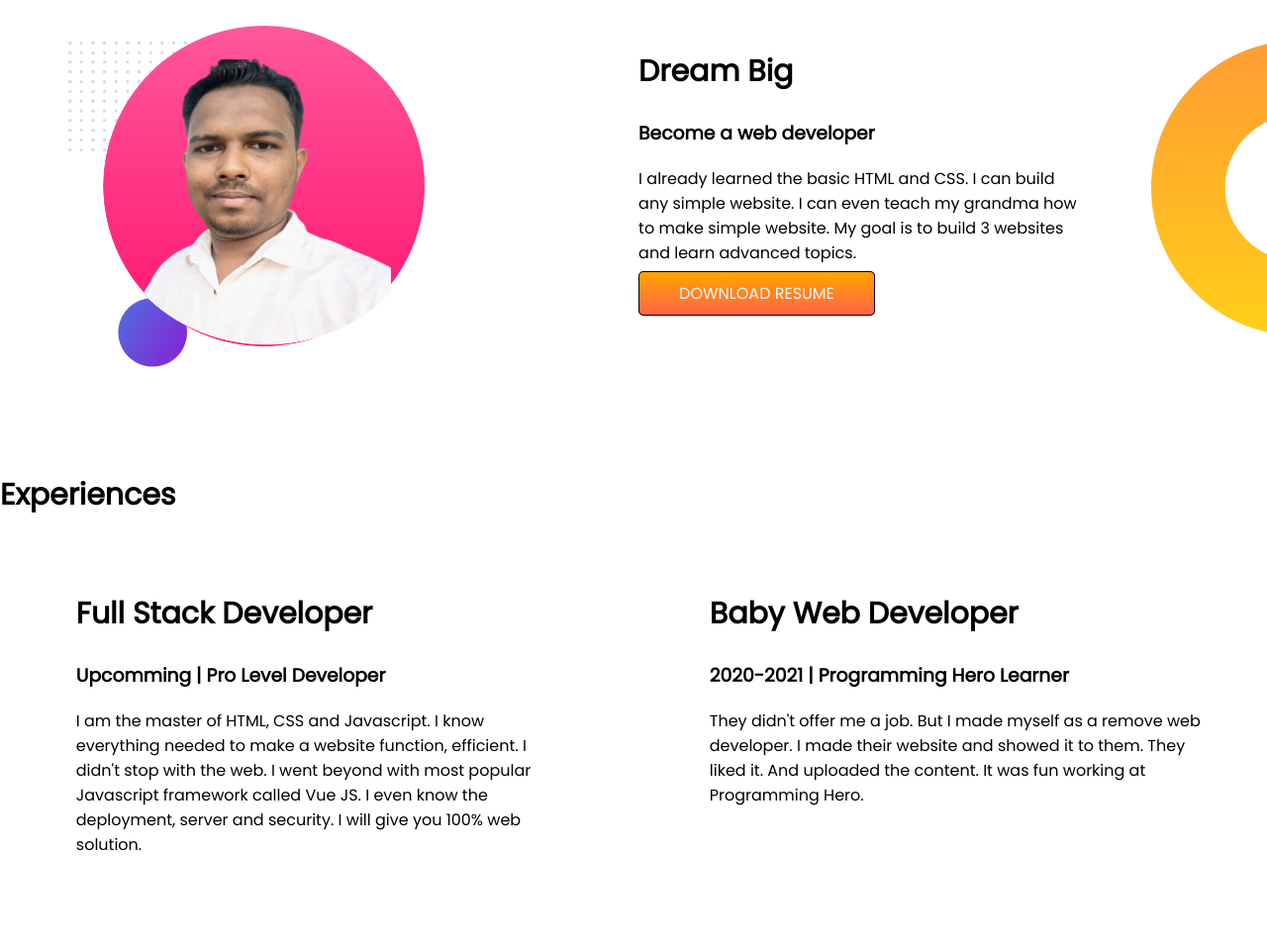
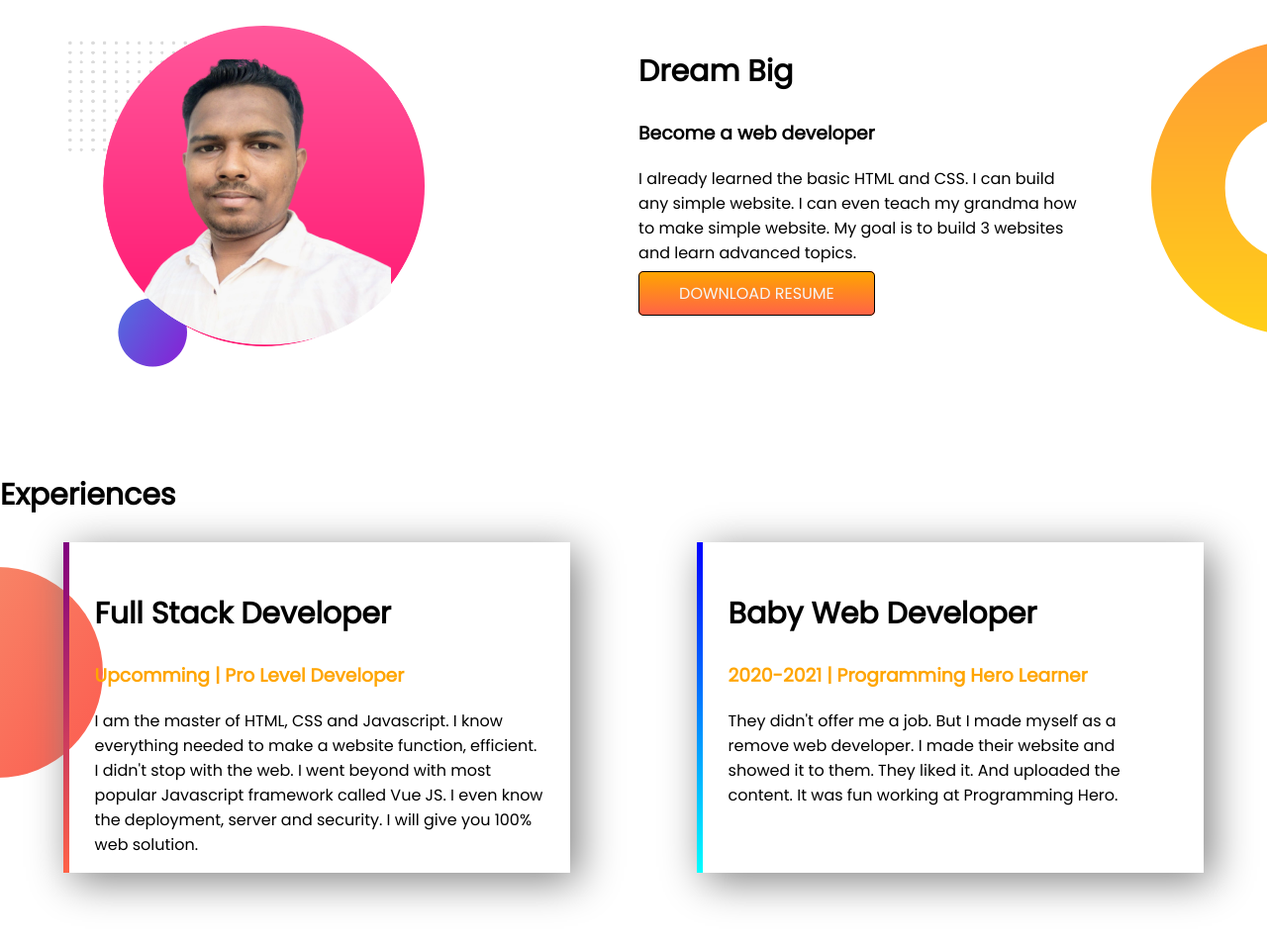
Before and after one commit to Hasibul0211/hasibul-portfolio, a plain HTML site: page index.html in a window 1280 px wide. Shown: the part 613-1567 px from the top of the page at 99% size. Drawn offline with Linux system fonts and the light colour scheme.

Commit message:
uploaded code

```diff
--- a/index.html
+++ b/index.html
@@ -39,20 +39,20 @@
             <a class="button" target="_blank" href="">DOWNLOAD RESUME</a>
         </div>
     </section>
-    <section class="">
+    <section class="experiences-part">
         <h1>Experiences</h1>
         <div class="section-part">
-            <div class="half-part">
+            <div class="next-part" id="dev-border1">
                 <h1>Full Stack Developer</h1>
-                <h3>Upcomming | Pro Level Developer</h3>
+                <h3 class="name-color">Upcomming | Pro Level Developer</h3>
                 <p>I am the master of HTML, CSS and Javascript. I know everything needed to make a website function,
                     efficient. I didn't stop with the web. I went beyond with most popular Javascript framework called
                     Vue
                     JS. I even know the deployment, server and security. I will give you 100% web solution.</p>
             </div>
-            <div class="half-part">
+            <div class="next-part" id="dev-border2">
                 <h1>Baby Web Developer</h1>
-                <h3>2020-2021 | Programming Hero Learner</h3>
+                <h3 class="name-color">2020-2021 | Programming Hero Learner</h3>
                 <p>They didn't offer me a job. But I made myself as a remove web developer. I made their website and
                     showed
                     it to them. They liked it. And uploaded the content. It was fun working at Programming Hero.</p>
--- a/style.css
+++ b/style.css
@@ -42,3 +42,27 @@ section h1{
     background-position: right;
     padding-right: 10%;
 }
+.next-part{
+    width: 40%;
+    padding-left: 2%;
+    padding-top: 2%;
+    padding-right: 2%;
+    margin: 0 5%;
+    box-shadow: 8px 8px 40px gray;
+
+}
+.experiences-part{
+    background-image: url(images/exp-bg.png);
+    background-repeat: no-repeat;
+    background-position: left;
+}
+#dev-border1{
+    border-image: linear-gradient(purple,tomato );
+    border-image-slice: 1;
+    border-left: 6px solid;
+}
+#dev-border2{
+    border-image: linear-gradient(blue,cyan);
+    border-image-slice: 1;
+    border-left: 6px solid;
+}
```
Also changed, not shown: images/exp-bg.png (added).
